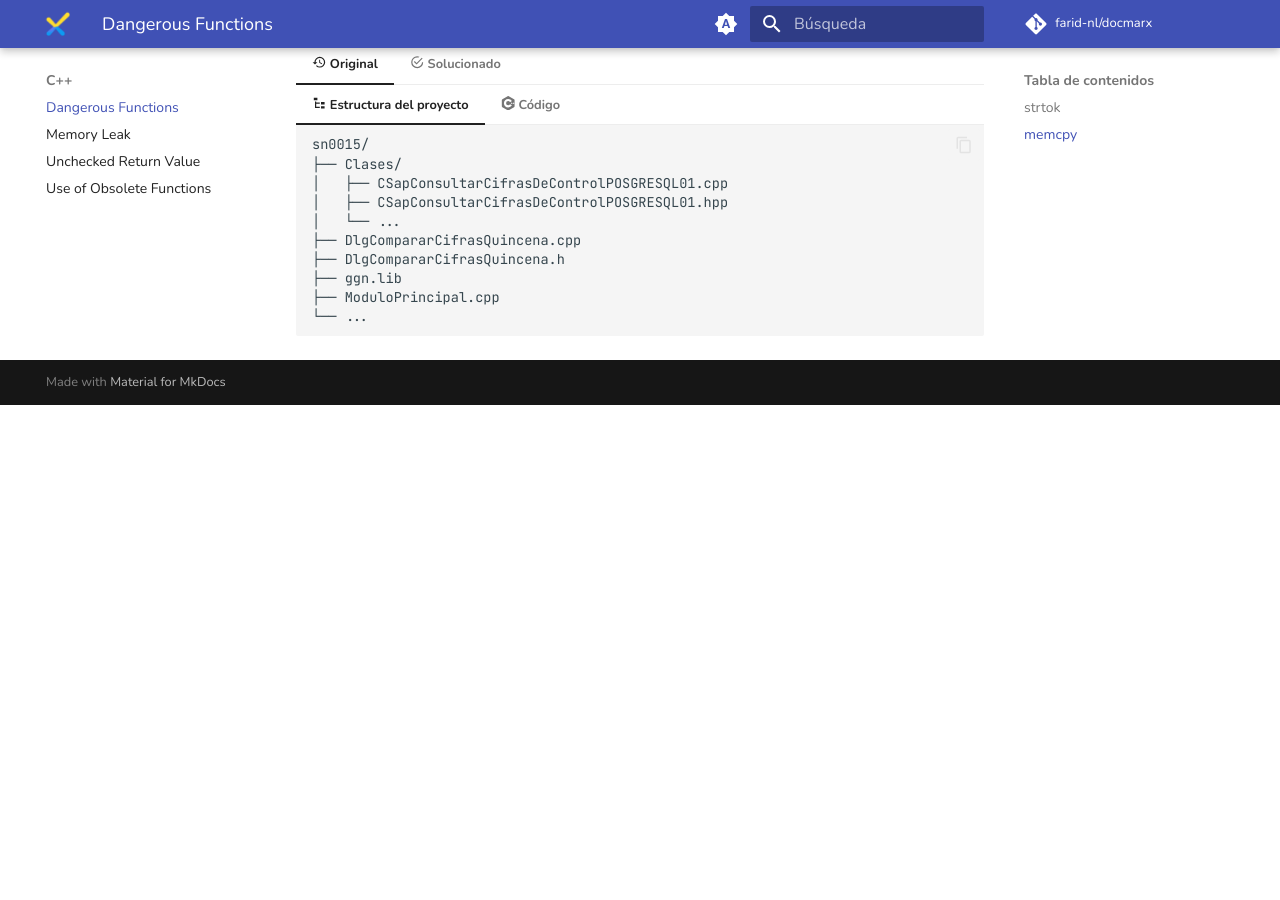
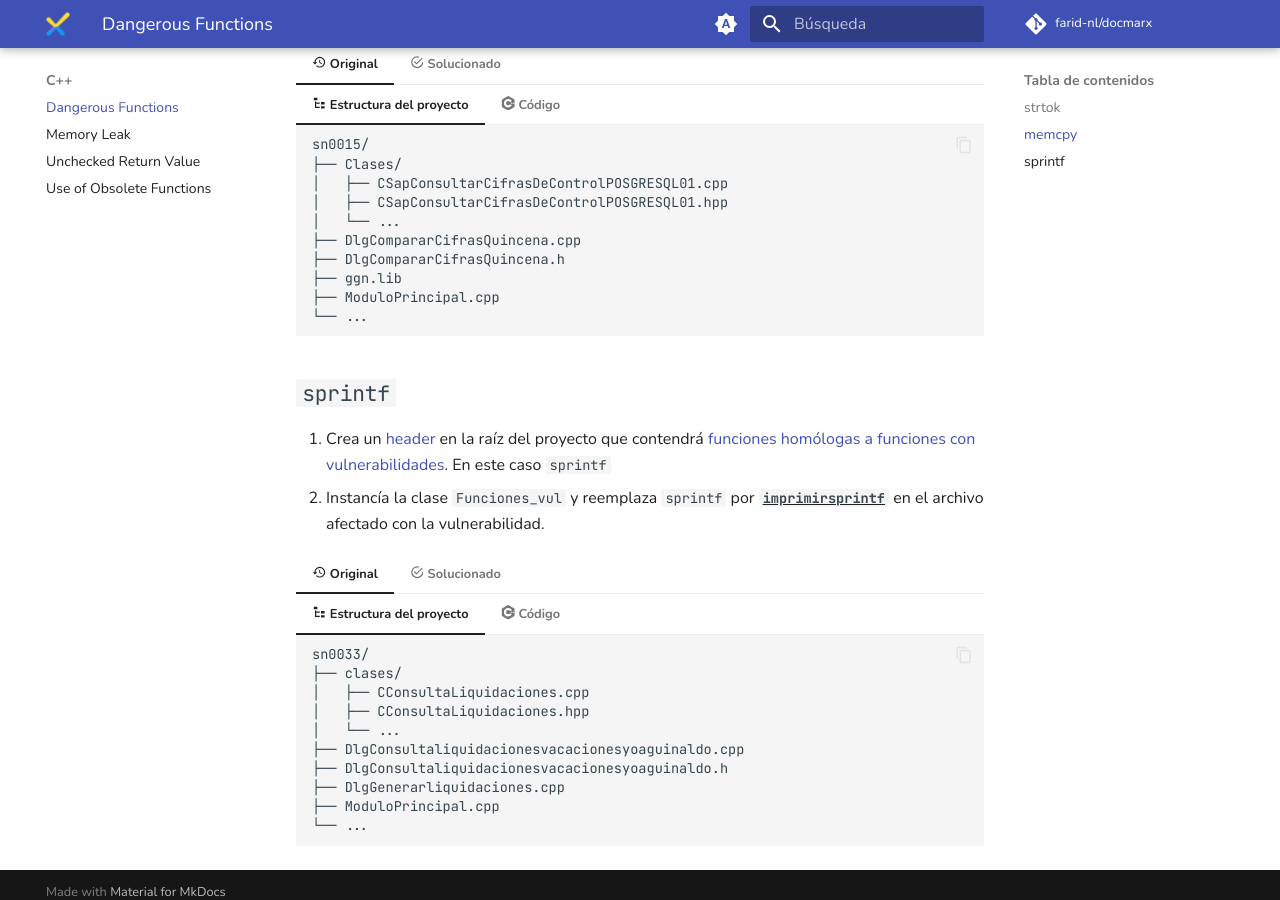
Before and after one commit to Farid-NL/docmarx, an MkDocs documentation site: the page built from docs/cpp/dangerous-functions.md, in a window 1280 px wide and 900 px high, scrolled down 1138 px. Built offline with MkDocs 1.6.1 and Material for MkDocs 9.7.7, drawn with Linux system fonts in a browser that asks for light colours; comment, search, counter and statistics services are not loaded; before the commit the page ends 1543 px from its top, so only the background shows below that.

Commit message:
feat: Añade 'sprintf' a 'Dangerous Functions' de cpp

````diff
--- a/docs/cpp/dangerous-functions.md
+++ b/docs/cpp/dangerous-functions.md
@@ -135,3 +135,75 @@
             //...
         }
         ```
+
+## `sprintf`
+
+1. Crea un [header](../assets/code/Funciones_vul.h){:download="Funciones_vul.h" title="Descargar header"} en la raíz del
+   proyecto que contendrá [funciones homólogas a funciones con vulnerabilidades]. En este caso `sprintf`
+2. Instancía la clase `Funciones_vul` y reemplaza `sprintf` por ^^**`imprimirsprintf`**^^ en el archivo afectado con la
+   vulnerabilidad.
+
+[funciones homólogas a funciones con vulnerabilidades]: header-de-remediaciones.md
+
+=== ":material-history: Original"
+
+    === ":material-file-tree: Estructura del proyecto"
+
+        ```
+        sn0033/
+        ├── clases/
+        │   ├── CConsultaLiquidaciones.cpp
+        │   ├── CConsultaLiquidaciones.hpp
+        │   └── ...
+        ├── DlgConsultaliquidacionesvacacionesyoaguinaldo.cpp
+        ├── DlgConsultaliquidacionesvacacionesyoaguinaldo.h
+        ├── DlgGenerarliquidaciones.cpp
+        ├── ModuloPrincipal.cpp
+        └── ...
+        ```
+
+    === ":simple-cplusplus: Código"
+
+        ```cpp
+        //...
+
+        BOOL CDlgGenerarliquidaciones::OnInitDialog()
+        {
+            //...
+            sprintf(cTexto,"Error en "+ sqlTxt);
+            //...
+        }
+        ```
+
+=== ":material-checkbox-marked-circle-outline: Solucionado"
+
+    === ":material-file-tree: Estructura del proyecto"
+
+        ```diff
+         sn0033/
+         ├── clases/
+         │   ├── CConsultaLiquidaciones.cpp
+         │   ├── CConsultaLiquidaciones.hpp
+         │   └── ...
+         ├── DlgConsultaliquidacionesvacacionesyoaguinaldo.cpp
+         ├── DlgConsultaliquidacionesvacacionesyoaguinaldo.h
+         ├── DlgGenerarliquidaciones.cpp
+        +├── Funciones_vul.h
+         ├── ModuloPrincipal.cpp
+         └── ...
+        ```
+
+    === ":simple-cplusplus: Código"
+
+        ```cpp hl_lines="1 6 8"
+        #include "Funciones_vul.h"
+        //...
+
+        BOOL CDlgGenerarliquidaciones::OnInitDialog()
+        {
+            Funciones_vul vul;
+            //...
+            vul.imprimirsprintf(cTexto,"Error en "+ sqlTxt);
+            //...
+        }
+        ```
````
